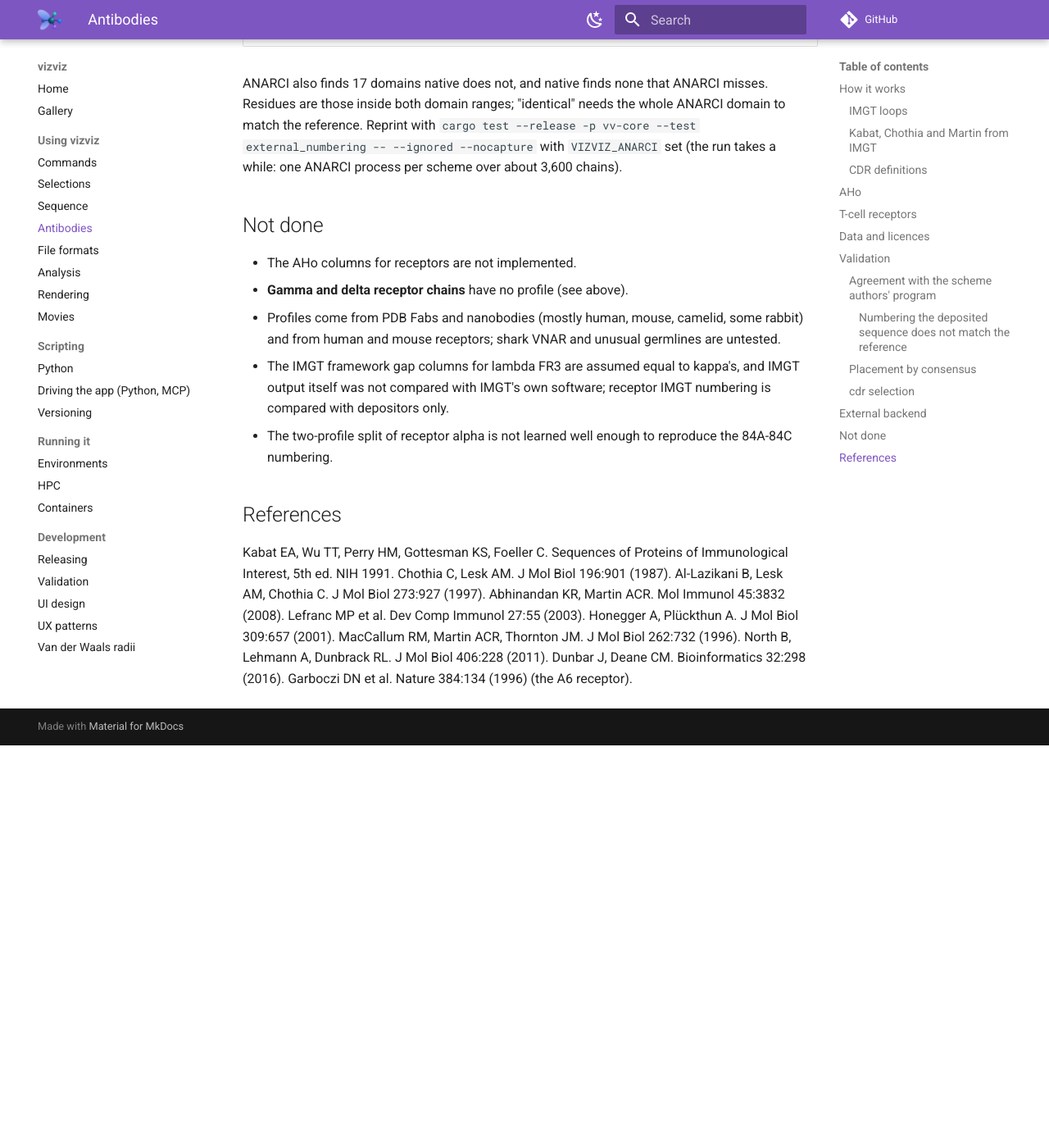
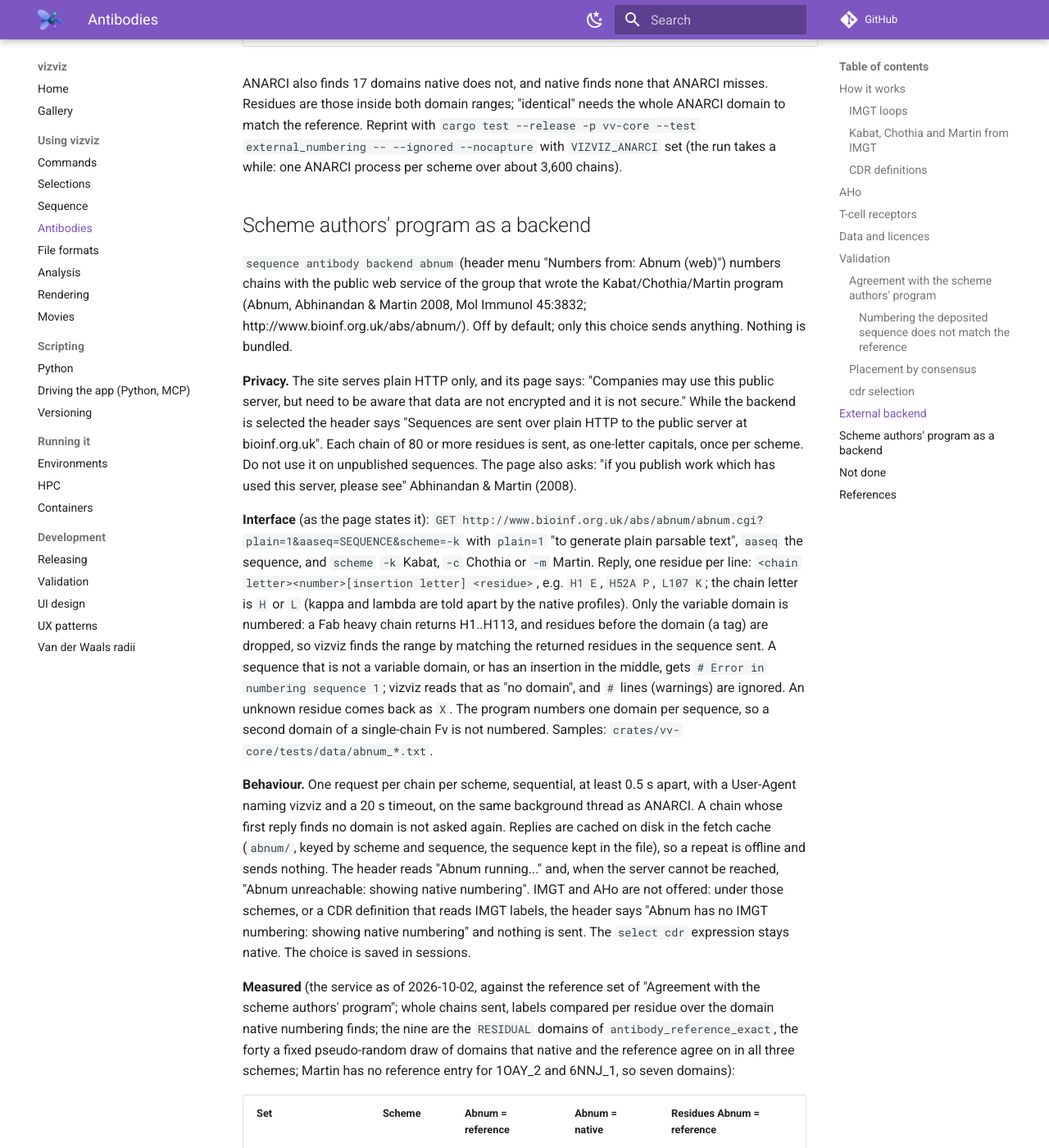
Before and after one commit to aminkvh/vizviz-dev, an MkDocs documentation site: the page built from docs/ANTIBODY.md, in a window 1280 px wide and 1400 px high, scrolled down 17113 px. Shown: the whole window at 82% size. Built offline with MkDocs 1.6.1 and Material for MkDocs 9.7.7, drawn with Linux system fonts in a browser that asks for light colours; comment, search, counter and statistics services are not loaded; before the commit the page ends 18022 px from its top, so only the background shows below that; some of the changed text lies outside the part shown.

Commit message:
Abnum backend measured against the reference set, documented

```diff
--- a/docs/ANTIBODY.md
+++ b/docs/ANTIBODY.md
@@ -607,6 +607,78 @@ test --release -p vv-core --test external_numbering -- --ignored --nocapture`
 with `VIZVIZ_ANARCI` set (the run takes a while: one ANARCI process per
 scheme over about 3,600 chains).
 
+## Scheme authors' program as a backend
+
+`sequence antibody backend abnum` (header menu "Numbers from: Abnum (web)")
+numbers chains with the public web service of the group that wrote the
+Kabat/Chothia/Martin program (Abnum, Abhinandan & Martin 2008, Mol Immunol
+45:3832; http://www.bioinf.org.uk/abs/abnum/). Off by default; only this
+choice sends anything. Nothing is bundled.
+
+**Privacy.** The site serves plain HTTP only, and its page says: "Companies
+may use this public server, but need to be aware that data are not encrypted
+and it is not secure." While the backend is selected the header says
+"Sequences are sent over plain HTTP to the public server at bioinf.org.uk".
+Each chain of 80 or more residues is sent, as one-letter capitals, once per
+scheme. Do not use it on unpublished sequences. The page also asks: "if you publish
+work which has used this server, please see" Abhinandan & Martin (2008).
+
+**Interface** (as the page states it): `GET
+http://www.bioinf.org.uk/abs/abnum/abnum.cgi?plain=1&aaseq=SEQUENCE&scheme=-k`
+with `plain=1` "to generate plain parsable text", `aaseq` the sequence, and
+`scheme` `-k` Kabat, `-c` Chothia or `-m` Martin. Reply, one residue per line:
+`<chain letter><number>[insertion letter] <residue>`, e.g. `H1 E`, `H52A P`,
+`L107 K`; the chain letter is `H` or `L` (kappa and lambda are told apart by
+the native profiles). Only the variable domain is numbered: a Fab heavy chain
+returns H1..H113, and residues before the domain (a tag) are dropped, so
+vizviz finds the range by matching the returned residues in the sequence sent.
+A sequence that is not a variable domain, or has an insertion in the middle,
+gets `# Error in numbering sequence  1`; vizviz reads that as "no domain", and
+`#` lines (warnings) are ignored. An unknown residue comes back as `X`. The
+program numbers one domain per sequence, so a second domain of a single-chain
+Fv is not numbered. Samples: `crates/vv-core/tests/data/abnum_*.txt`.
+
+**Behaviour.** One request per chain per scheme, sequential, at least 0.5 s
+apart, with a User-Agent naming vizviz and a 20 s timeout, on the same
+background thread as ANARCI. A chain whose first reply finds no domain is not
+asked again. Replies are cached on disk in the fetch cache (`abnum/`, keyed by
+scheme and sequence, the sequence kept in the file), so a repeat is offline
+and sends nothing. The header reads "Abnum running..." and, when the server
+cannot be reached, "Abnum unreachable: showing native numbering". IMGT and
+AHo are not offered: under those schemes, or a CDR definition that reads IMGT
+labels, the header says "Abnum has no IMGT numbering: showing native
+numbering" and nothing is sent. The `select cdr` expression stays native.
+The choice is saved in sessions.
+
+**Measured** (the service as of 2026-10-02, against the reference set of
+"Agreement with the scheme authors' program"; whole chains sent, labels
+compared per residue over the domain native numbering finds; the nine are the
+`RESIDUAL` domains of `antibody_reference_exact`, the forty a fixed
+pseudo-random draw of domains that native and the reference agree on in all
+three schemes; Martin has no reference entry for 1OAY_2 and 6NNJ_1, so seven
+domains):
+
+| Set | Scheme | Abnum = reference | Abnum = native | Residues Abnum = reference |
+|---|---|---|---|---|
+| nine residual domains | Kabat | 9/9 | 0/9 | 967/967 |
+| 40 agreeing domains | Kabat | 40/40 | 40/40 | 4,560/4,560 |
+| nine residual domains | Chothia | 9/9 | 0/9 | 967/967 |
+| 40 agreeing domains | Chothia | 40/40 | 40/40 | 4,560/4,560 |
+| seven residual domains | Martin | 7/7 | 0/7 | 752/752 |
+| 40 agreeing domains | Martin | 40/40 | 40/40 | 4,560/4,560 |
+
+Trastuzumab heavy and light through the service equal native in all three
+schemes. Today's program reproduces the reference on every one of the nine
+residual domains (the kappa FR3 gap site, the lambda and heavy N-terminal
+starts) and on all forty. That is a consistency check, not an independent
+one: the reference is this program's lineage, so the service agreeing says the
+server still behaves as the data were made, and that native numbering's nine
+misses are native's, not noise in the reference. For those domains the backend
+gives the exact numbers, at the cost of sending the sequence. Reprint with
+`cargo test --release -p vv-io --test abnum_live -- --ignored --nocapture`
+(`VIZVIZ_FIXTURES_REAL` set from a worktree; about 145 requests the first
+time, none after).
+
 ## Not done
 
 - The AHo columns for receptors are not implemented.
```
Also changed, not shown: docs/COMMANDS.md (+1 -1 lines), docs/SEQUENCE.md (+3 -1 lines), 4 other files.
